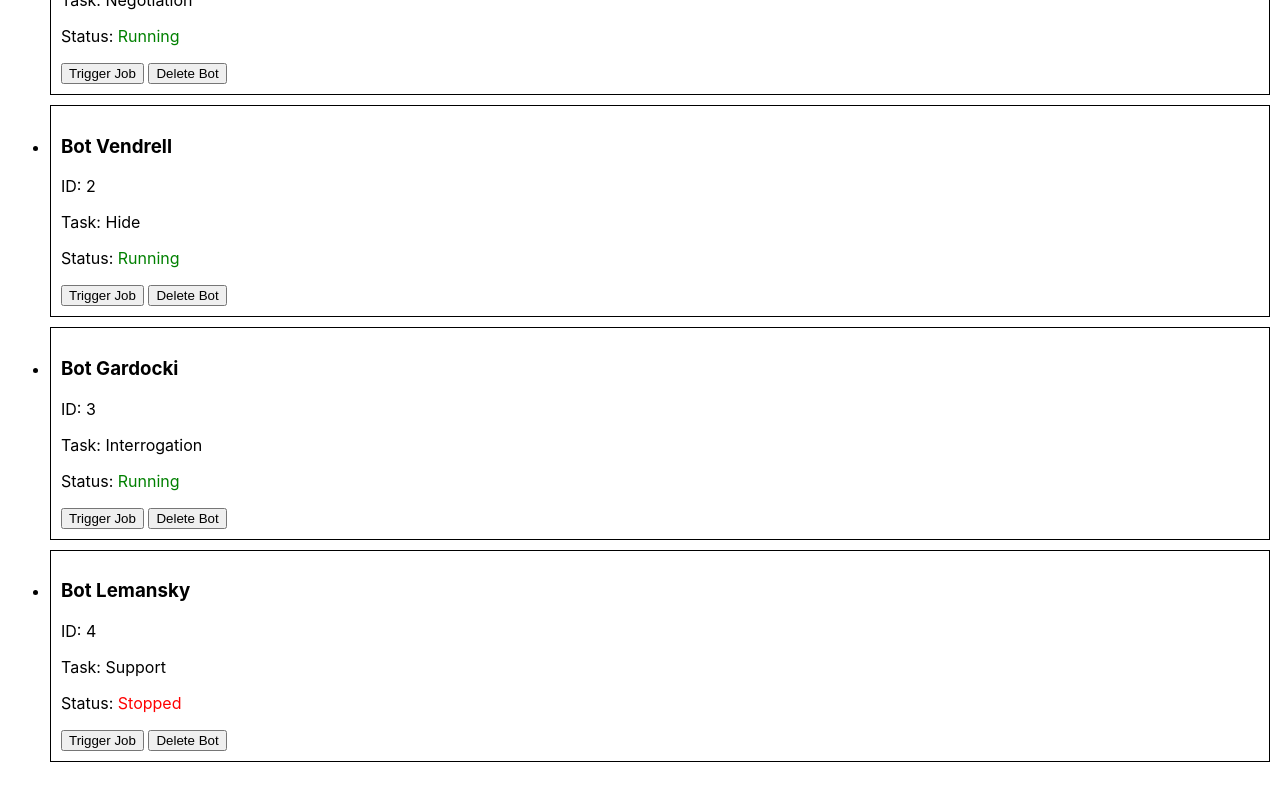
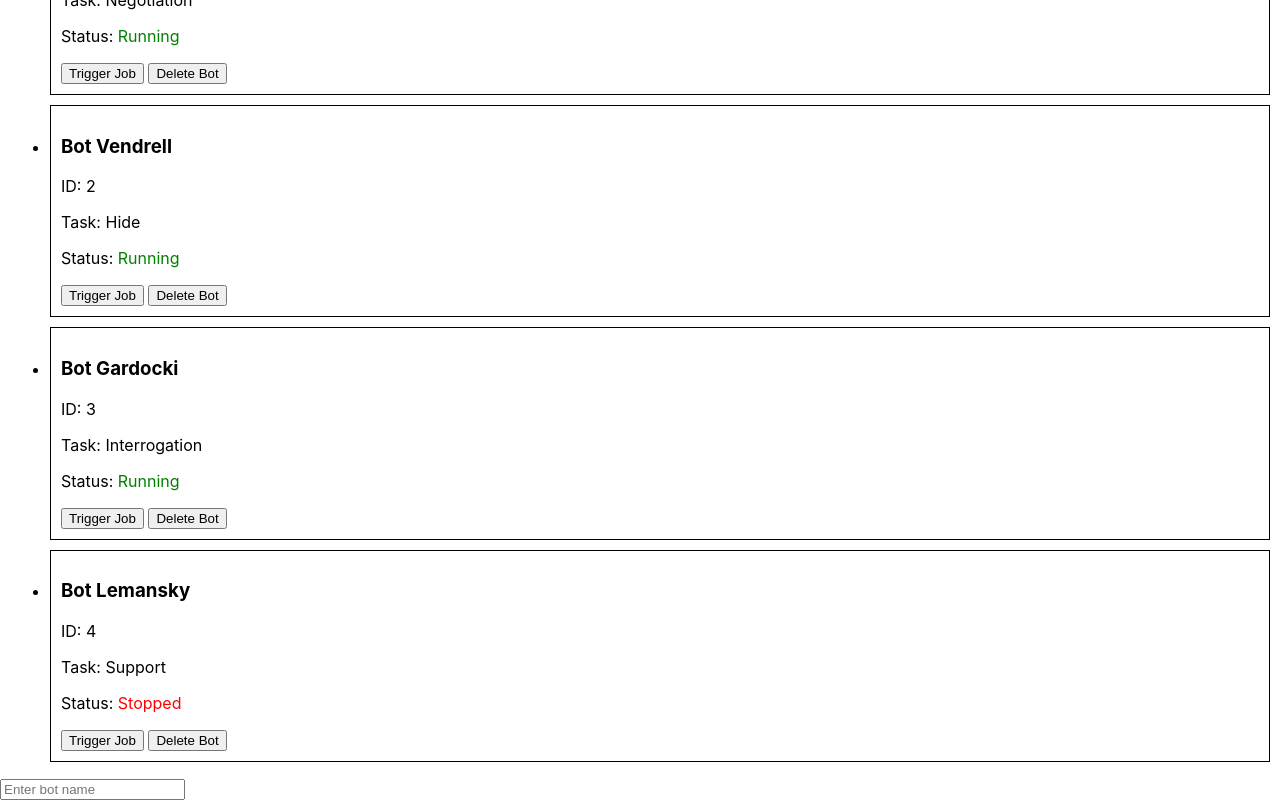
Before and after one commit to Davsan88/dynamic-job-board, a React (Create React App) app: page / in a window 1280 px wide. Shown: the part 662-1462 px from the top of the page. Before the commit the page ends 1440 px from the top, so only its background shows below. Built offline with nearby package versions, Linux system fonts and the light colour scheme.

Commit message:
Update BotListManager.js

```diff
--- a/src/BotListManager.js
+++ b/src/BotListManager.js
@@ -72,6 +72,18 @@ const NewBotForm = ({ onAddBot }) => {
     }
   }
 
+  return (
+  <form onSubmit={handleSubmit}>
+    <input
+      type='text'
+      value={name}
+      onChange={(e) => setName(e.target.value)}  // Update name state
+      placeholder="Enter bot name"
+    />
+
+  </form>
+  )
+
 
 
   }
```
